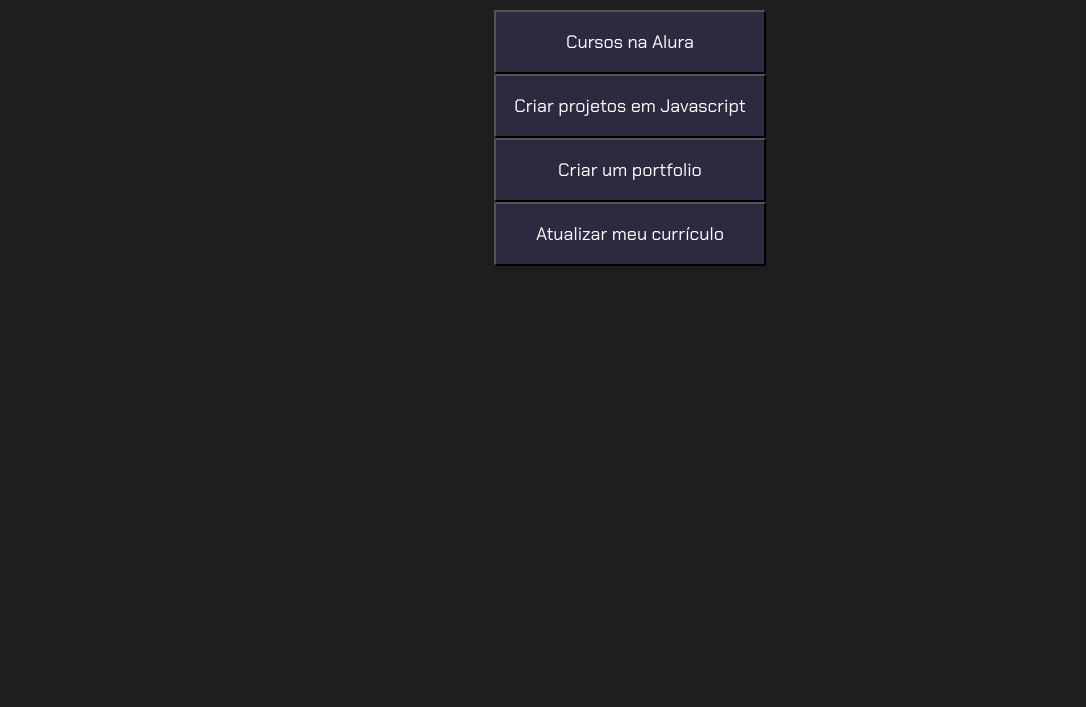
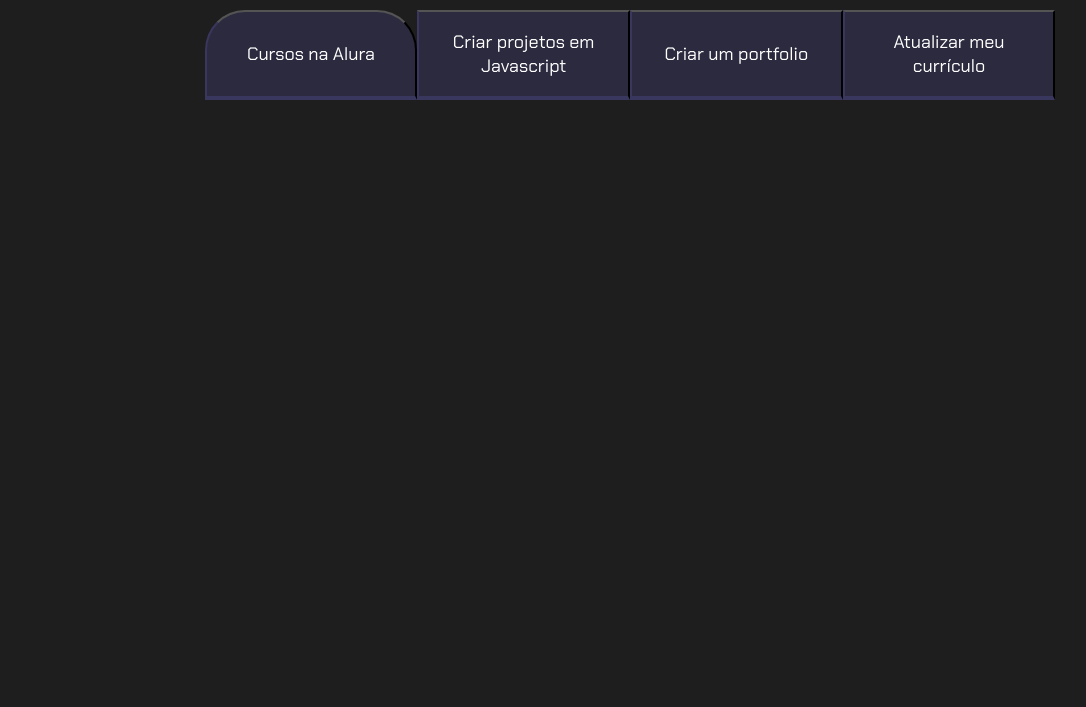
Before and after one commit to maathzz/math, a plain HTML site: page index.html in a window 1280 px wide. Shown: the part 93-800 px from the top of the page, without its empty margins (10-1096 px from the left). Drawn offline with Linux system fonts and the light colour scheme.

Commit message:
Update style.css

```diff
--- a/style.css
+++ b/style.css
@@ -28,7 +28,7 @@ body {
     width: 100%;
     font-size:32px;
 }
-.titulo-principal span{
+.titulo-principal spam{
 color: var(--verde);
 }
 .botao{
@@ -41,8 +41,31 @@ color: var(--verde);
     font-size: 18px;
     align-items: center;
     width:100%;
-    border-bottom:;
-    border-left:;
-    border-rigth:;
-    border-top:;
+    border-bottom: 4px solid var(--botao-ativo);
+    border-left: 2px solid var(--botao-ativo);
+    border-rigth: 2px solid var(--botao-ativo);
+    border-top: nome;
 }
+
+.botao:first-child{
+    border-radius: 40px 40px 0 0;
+}
+.botoes{
+    display: block;
+}
+
+@media screen and (min-width:768px){
+.botoes{
+display: flex;
+}
+    botao:first-child{
+border-radius: 40px 40px 0 0;
+    }
+    botao:last-child{
+        border-radius: 0 40px 0 0;
+    }
+}
+.ativo{
+    background-color: var(--botao-ativo);
+    border-bottom: 4px solid var(--verde);
+}
```
